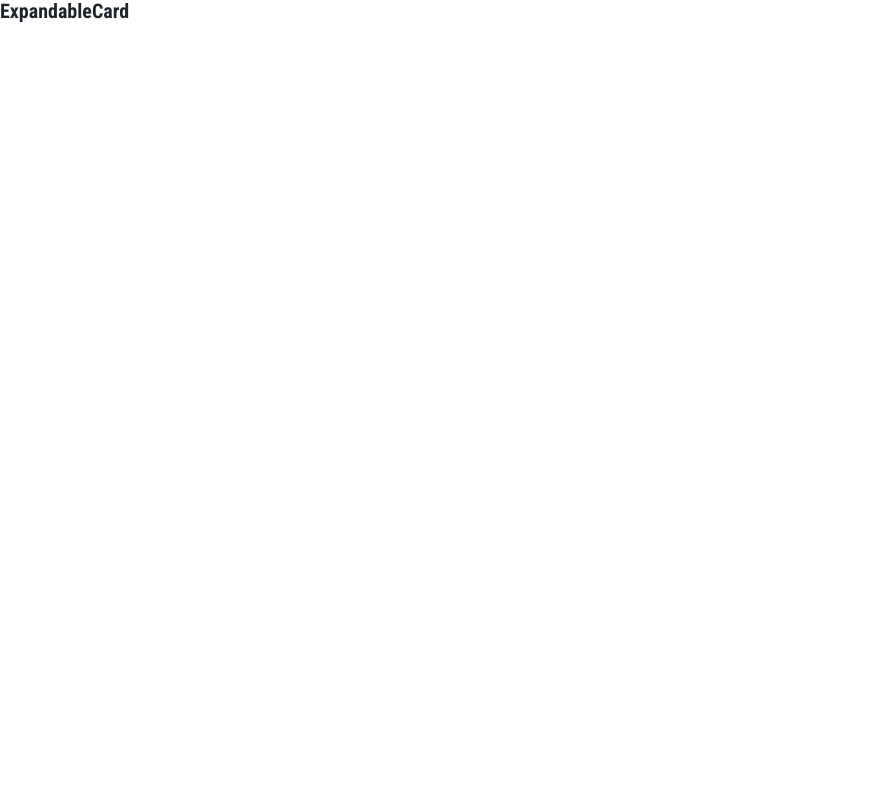
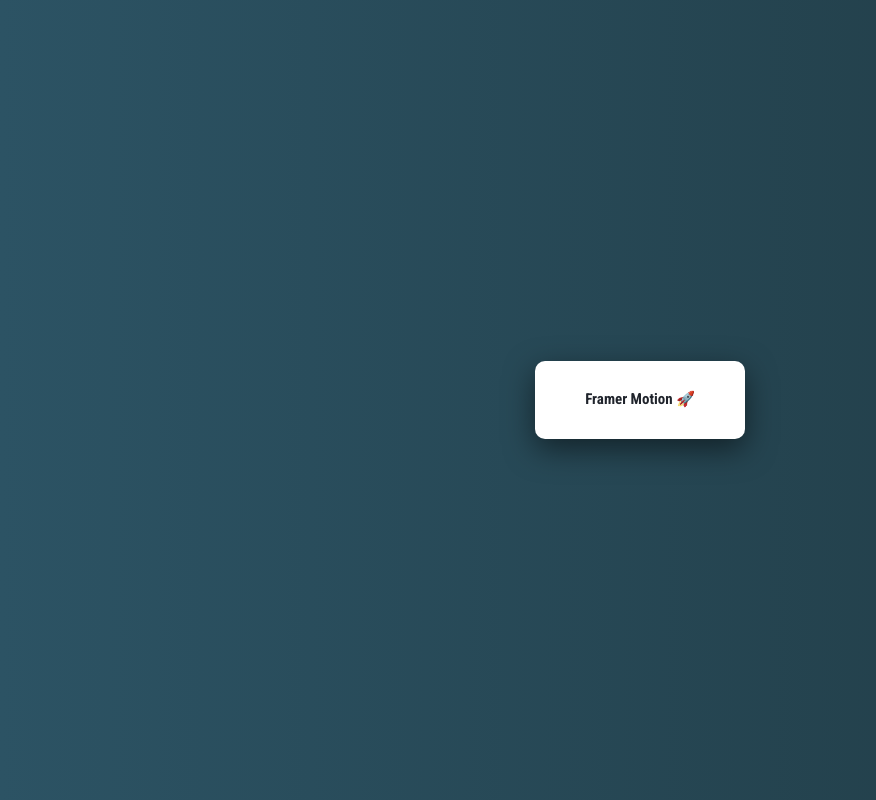
Before and after one commit to Bear29ers/framer-motion, a React app in the folder framer/: page /expandable-card in a window 1280 px wide. Shown: the whole page, without its empty margins (0-876 px from the left). Built offline with nearby package versions, Linux system fonts and the light colour scheme.

Commit message:
feat: create expandable card with framer motion

```diff
--- a/framer/package.json
+++ b/framer/package.json
@@ -15,6 +15,7 @@
   "dependencies": {
     "@types/react": "^18.0.27",
     "@types/react-dom": "^18.0.10",
+    "framer-motion": "^9.0.0",
     "install-peerdeps": "^3.0.3",
     "react": "^18.2.0",
     "react-dom": "^18.2.0",
--- a/framer/src/components/ExpandableCard.tsx
+++ b/framer/src/components/ExpandableCard.tsx
@@ -1,5 +1,39 @@
-import React, { FC, memo } from 'react';
+import { motion } from 'framer-motion';
+import React, { FC, memo, useState } from 'react';
 
 export const ExpandableCard: FC = memo(() => {
-  return <h1>ExpandableCard</h1>;
+  const [isOpen, setIsOpen] = useState(false);
+
+  return (
+    <div className='expandable'>
+      <motion.div
+        transition={{ layout: { duration: 1, type: 'spring' } }}
+        layout
+        onClick={() => setIsOpen(!isOpen)}
+        className='expandable-card'
+        style={{ borderRadius: '1rem', boxShadow: '0px 10px 30px rgba(0, 0, 0, 0.5)' }}
+      >
+        <motion.h2 layout='position'>Framer Motion 🚀</motion.h2>
+        {isOpen && (
+          <motion.div
+            initial={{ opacity: 0 }}
+            animate={{ opacity: 1 }}
+            transition={{ duration: 1 }}
+            exit={{ opacity: 0 }}
+            className='expandable-card-content'
+          >
+            <p>
+              Lorem ipsum dolor sit, amet consectetur adipisicing elit. Accusamus cumque culpa suscipit rerum quaerat
+              unde inventore voluptatem iusto quo sit?
+            </p>
+            <p>
+              Lorem, ipsum dolor sit amet consectetur adipisicing elit. Officia commodi labore praesentium dolore,
+              tenetur maxime voluptas! Incidunt quos laborum ipsam.
+            </p>
+            <button type='button'>Read more</button>
+          </motion.div>
+        )}
+      </motion.div>
+    </div>
+  );
 });
--- /dev/null
+++ b/framer/src/scss/components/_expandable-card.scss
@@ -0,0 +1,22 @@
+.expandable {
+  display: flex;
+  align-items: center;
+  justify-content: center;
+  width: 100%;
+  height: 100vh;
+  background: linear-gradient(to right, #2c5364, #203a43);
+
+  &-card {
+    padding: 3rem 5rem;
+    background: white;
+
+    p {
+      padding-top: 1rem;
+      line-height: 150%;
+    }
+
+    &-content {
+      width: 35rem;
+    }
+  }
+}
--- a/framer/src/scss/components/_index.scss
+++ b/framer/src/scss/components/_index.scss
@@ -1 +1,2 @@
 @use "top";
+@use "expandable-card";
```
Also changed, not shown: framer/src/types/image.d.ts (+16 -4 lines), 1 other file (tests, documents, lock files or other folders).
